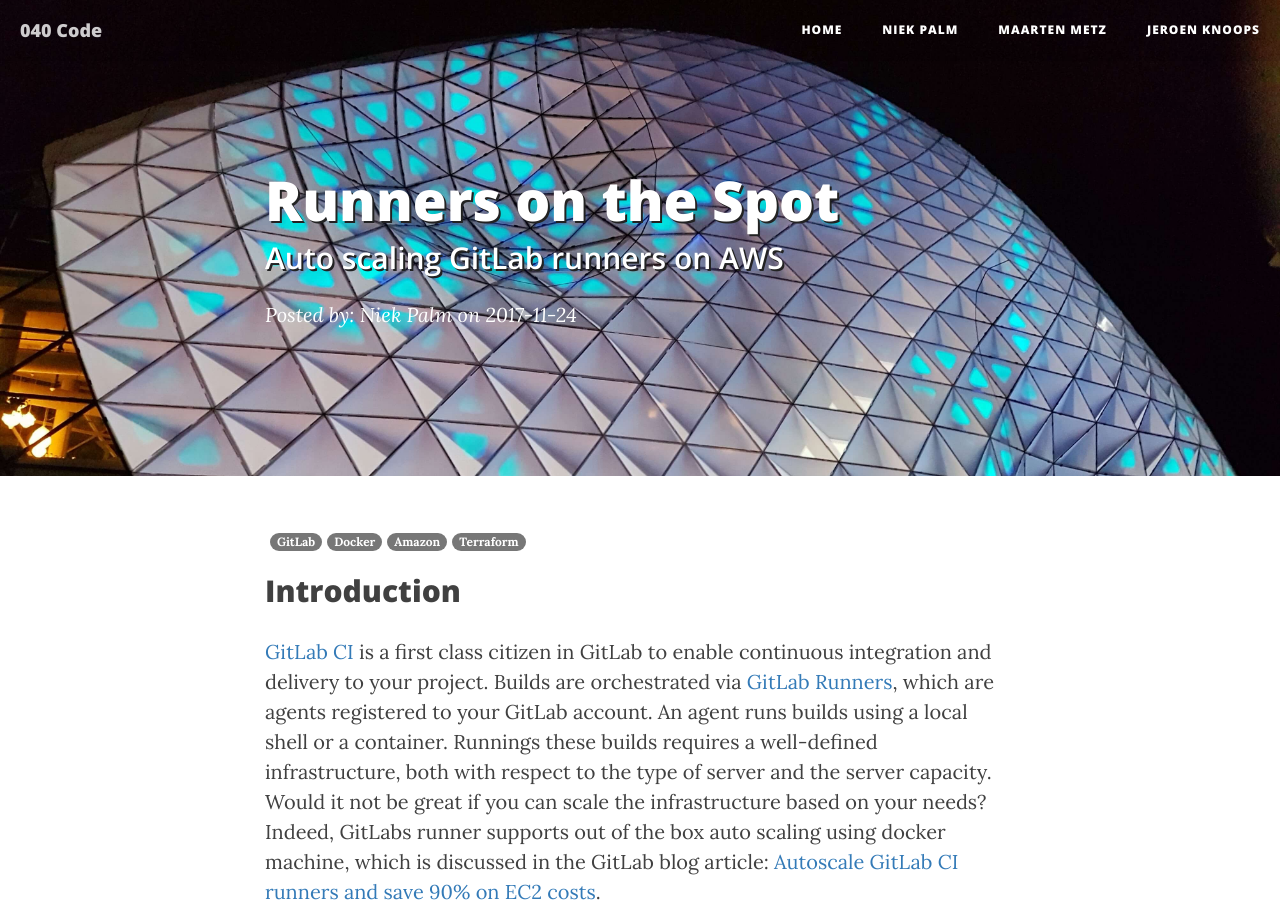
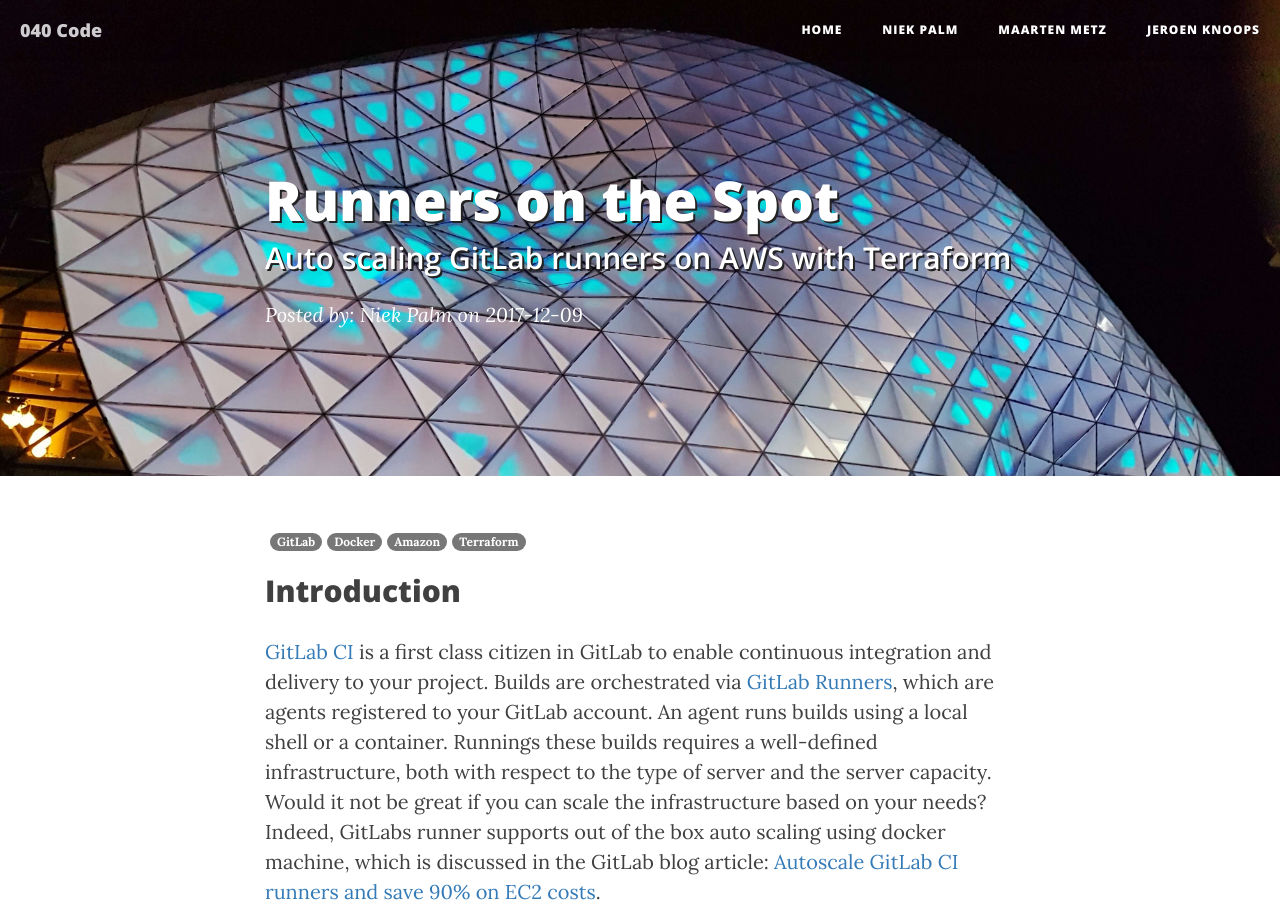
Before and after one commit to 040code/040code, a Jekyll site: the page built from _posts/2017-11-24-runners-on-the-spot.md, in a window 1280 px wide and 900 px high. Built offline with Jekyll 4.4.1, drawn with Linux system fonts in a browser that asks for light colours; nearby versions of some CDN libraries.

Commit message:
Correct date, cleanup

````diff
--- a/_posts/2017-11-24-runners-on-the-spot.md
+++ b/_posts/2017-11-24-runners-on-the-spot.md
@@ -1,10 +1,10 @@
 ---
 layout:     post
 title:      "Runners on the Spot"
-subtitle:   "Auto scaling GitLab runners on AWS"
-date:       2017-11-24
+subtitle:   "Auto scaling GitLab runners on AWS with Terraform"
+date:       2017-12-09
 authors:     [niek]
-header-img: "assets/2017-12-05_runners-on-the-spot/img/blob_glow.jpg"
+header-img: "assets/2017-12-09_runners-on-the-spot/img/blob_glow.jpg"
 tags:       [gitlab, docker, aws, terraform]
 enable_asciinema: 1
 ---
@@ -16,7 +16,7 @@
 The GitLab blog article nicely explains how to create your infrastructure in a manual way. However, we rather automate all the things. Thus, we will automate the set up described in the blog article. In this post I will discuss how to create the infrastructure needed to run the build on AWS spot instances with [Hashicorp Terraform](https://www.terraform.io/). The modules created for this setup are available on my [GitHub](https://github.com/npalm/tf-aws-gitlab-runner).
 
 <a href="#">
-    <img src="{{ site.baseurl }}/assets/2017-12-05_runners-on-the-spot/img/gitlab-runner.png" alt="GitLab Runner">
+    <img src="{{ site.baseurl }}/assets/2017-12-09_runners-on-the-spot/img/gitlab-runner.png" alt="GitLab Runner">
 </a>
 
 ## Prerequisites
@@ -27,7 +27,7 @@
 docker run -it --rm gitlab/gitlab-runner register
 ```
 
-<asciinema-player src="{{ site.baseurl }}/assets/2017-12-05_runners-on-the-spot/asciinema/register.json"
+<asciinema-player src="{{ site.baseurl }}/assets/2017-12-09_runners-on-the-spot/asciinema/register.json"
   cols="166" rows="15" autoplay="true" loop="true" speed="1.5">
 </asciinema-player>
 
@@ -145,26 +145,26 @@
 terraform apply
 ```
 
-<asciinema-player src="{{ site.baseurl }}/assets/2017-12-05_runners-on-the-spot/asciinema/terraform.json"
+<asciinema-player src="{{ site.baseurl }}/assets/2017-12-09_runners-on-the-spot/asciinema/terraform.json"
   cols="166" rows="15" autoplay="true" loop="true" speed="1.5">
 </asciinema-player>
 
 
 After a few minutes the runner should be running, you should see in your AWS console the runner active.
 <a href="#">
-    <img src="{{ site.baseurl }}/assets/2017-12-05_runners-on-the-spot/img/ec2.png" alt="Running EC2 instances">
+    <img src="{{ site.baseurl }}/assets/2017-12-09_runners-on-the-spot/img/ec2.png" alt="Running EC2 instances">
 </a>
 <br>
 In GitLab the runner should be active as well. Check the runner pages which should now indicates the latest moment of contact.
 <a href="#">
-    <img src="{{ site.baseurl }}/assets/2017-12-05_runners-on-the-spot/img/runner.png" alt="GitLab Runner details">
+    <img src="{{ site.baseurl }}/assets/2017-12-09_runners-on-the-spot/img/runner.png" alt="GitLab Runner details">
 </a>
 <br>
 
 The modules also enable CloudWatch logging, all `systemd` logging is streamed. Go to CloudWatch to inspect the logging. The installation processed is logged as well.
 
 <a href="#">
-    <img src="{{ site.baseurl }}/assets/2017-12-05_runners-on-the-spot/img/cloudwatch.png" alt="CloudWatch logging">
+    <img src="{{ site.baseurl }}/assets/2017-12-09_runners-on-the-spot/img/cloudwatch.png" alt="CloudWatch logging">
 </a>
 
 ## Verify
@@ -205,7 +205,7 @@
 Add the file above to a GitLab repo that has the created runner attached. Once you commit the file a build should triggered. The logging of the verification step should contain the ascii art image.
 
 <a href="#">
-    <img src="{{ site.baseurl }}/assets/2017-12-05_runners-on-the-spot/img/ghost.png" alt="Build log">
+    <img src="{{ site.baseurl }}/assets/2017-12-09_runners-on-the-spot/img/ghost.png" alt="Build log">
 </a>
 
 ## Warning
````
Also changed, not shown: assets/2017-12-09_runners-on-the-spot/asciinema/register.json (renamed from assets/2017-12-05_runners-on-the-spot/asciinema/register.json), assets/2017-12-09_runners-on-the-spot/asciinema/terraform.json (renamed from assets/2017-12-05_runners-on-the-spot/asciinema/terraform.json), assets/2017-12-09_runners-on-the-spot/img/blob_glow.jpg (renamed from assets/2017-12-05_runners-on-the-spot/img/blob_glow.jpg), assets/2017-12-09_runners-on-the-spot/img/cloudwatch.png (renamed from assets/2017-12-05_runners-on-the-spot/img/cloudwatch.png), assets/2017-12-09_runners-on-the-spot/img/ec2.png (renamed from assets/2017-12-05_runners-on-the-spot/img/ec2.png), assets/2017-12-09_runners-on-the-spot/img/ghost.png (renamed from assets/2017-12-05_runners-on-the-spot/img/ghost.png), assets/2017-12-09_runners-on-the-spot/img/gitlab-runner.png (renamed from assets/2017-12-05_runners-on-the-spot/img/gitlab-runner.png), assets/2017-12-09_runners-on-the-spot/img/runner.png (renamed from assets/2017-12-05_runners-on-the-spot/img/runner.png).
